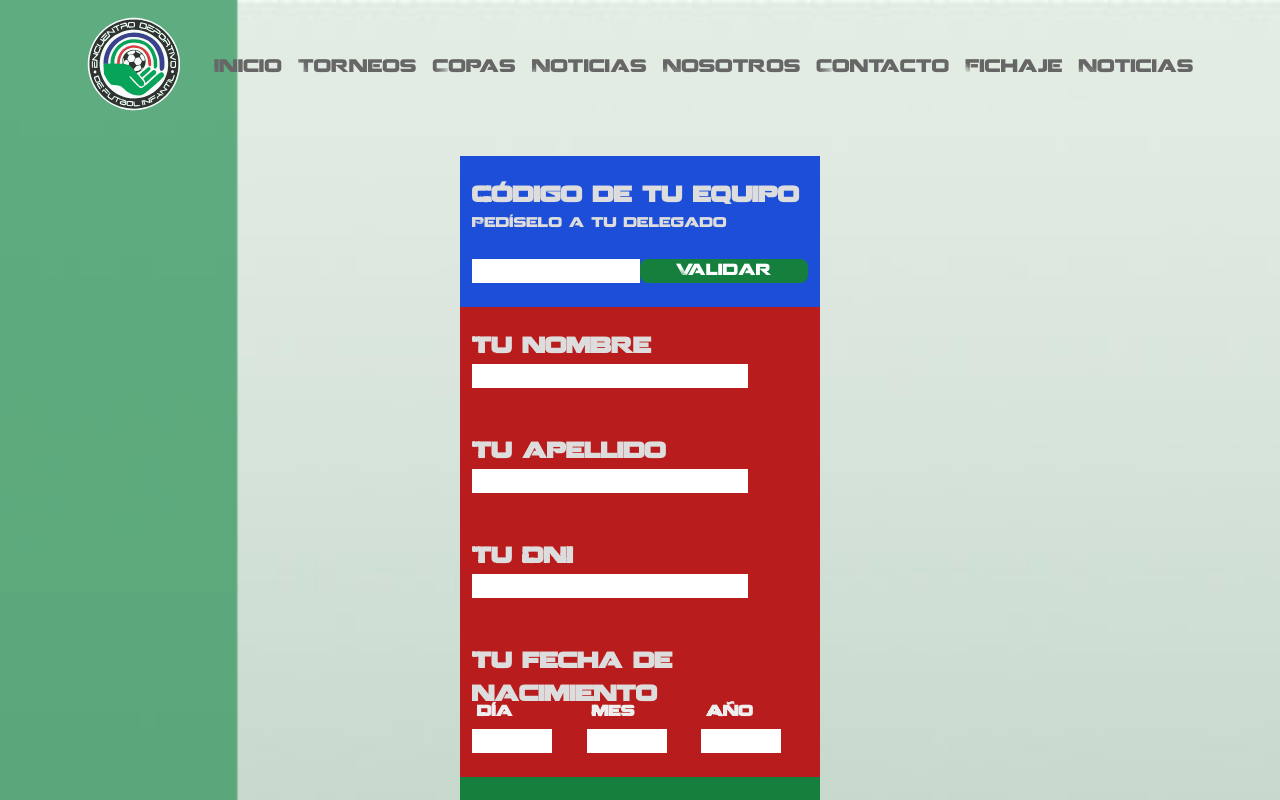
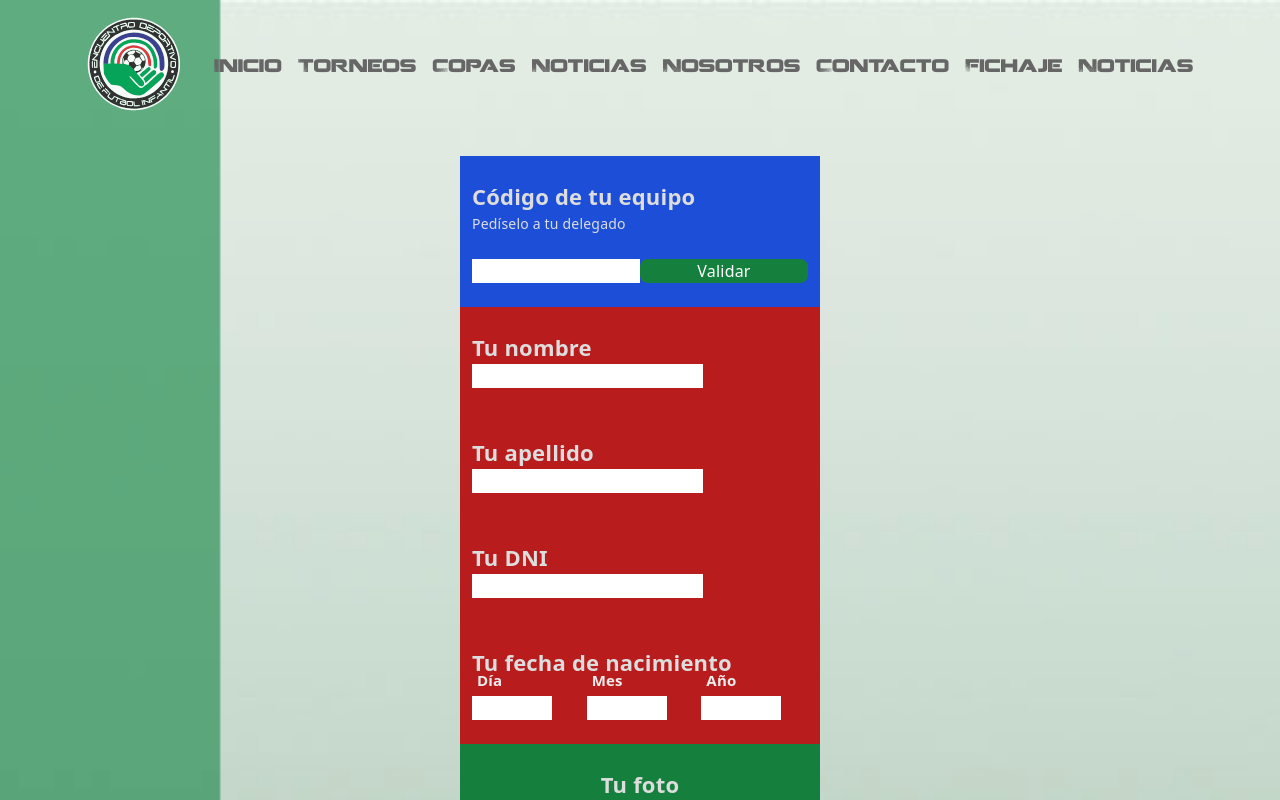
Before and after one commit to mmanna3/web-publica, a React (Vite) app: page /fichaje in a window 1280 px wide. Shown: the top 800 px of the page. Built offline with nearby package versions, Linux system fonts and the light colour scheme.

Commit message:
Cambia tipografía a sans

```diff
--- a/src/components/pages/SeccionPrincipalFichaje/SeccionPrincipalFichaje.tsx
+++ b/src/components/pages/SeccionPrincipalFichaje/SeccionPrincipalFichaje.tsx
@@ -107,7 +107,7 @@ const SeccionPrincipalFichaje = () => {
   else if (spinnerVisible) return <>Ponele que soy un spinner</>;
   else
     return (
-      <div className={styles.seccionContainer}>
+      <div className={styles.seccionContainer + ' font-sans'}>
         <div className={styles.seccion}>
           <form onSubmit={handleSubmit(onSubmit)}>
             {huboAlgunError && (
```
